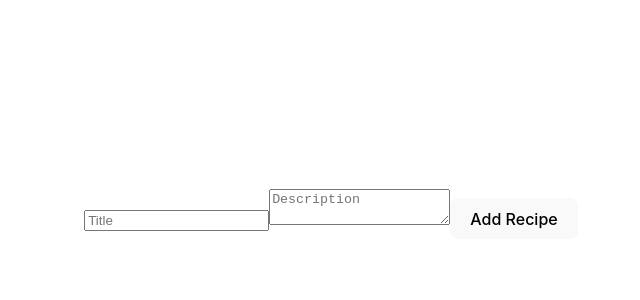
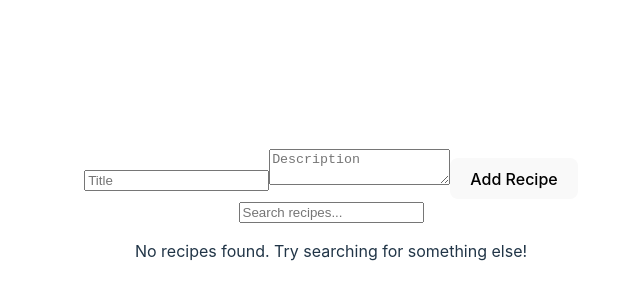
Before and after one commit to sewalewsetotaw/alx-fe-reactjs, a React (Vite) app in the folder recipe-sharing-app/: page / in a window 1280 px wide. Shown: the part 186-486 px from the top of the page, without its empty margins (309-949 px from the left). Built offline with nearby package versions, Linux system fonts and the light colour scheme.

Commit message:
Implementing Advanced Search and Filtering Capabilities

```diff
--- a/recipe-sharing-app/src/App.jsx
+++ b/recipe-sharing-app/src/App.jsx
@@ -4,15 +4,14 @@ import { BrowserRouter as Router, Route, Routes } from "react-router-dom";
 import "./App.css";
 import RecipeList from "./components/RecipeList";
 import AddRecipeForm from "./components/AddRecipeForm";
-import DeleteRecipeButton from "./components/DeleteRecipeButton";
-import EditRecipeForm from "./components/EditRecipeForm";
 import RecipeDetails from "./components/RecipeDetails";
-
+import SearchBar from "./components/SearchBar";
 function App() {
   return (
     <>
       <Router>
         <AddRecipeForm />
+        <SearchBar />
         <Routes>
           <Route path="/" element={<RecipeList />} />
           <Route path="/recipes/:id" element={<RecipeDetails />} />
--- a/recipe-sharing-app/src/components/RecipeList.jsx
+++ b/recipe-sharing-app/src/components/RecipeList.jsx
@@ -1,22 +1,48 @@
+// import React from "react";
+// import { useNavigate } from "react-router-dom";
+// import useRecipeStore from "../components/recipeStore";
+// const RecipeList = () => {
+//   const recipes = useRecipeStore((state) => state.recipes);
+//   const navigate = useNavigate();
+//   function viewDetails(id) {
+//     navigate(`/recipes/${id}`);
+//   }
+//   return (
+//     <div>
+//       {recipes.map((item) => (
+//         <div key={item.id}>
+//           <h3>{item.title}</h3>
+//           <h3>{item.description}</h3>
+//           <button onClick={() => viewDetails(item.id)}>view details</button>
+//         </div>
+//       ))}
+//     </div>
+//   );
+// };
+
+// export default RecipeList;
 import React from "react";
+import useRecipeStore from "../components/recipeStore";
 import { useNavigate } from "react-router-dom";
-import useRecipeStore from "../components/recipeStore";
-
 const RecipeList = () => {
-  const recipes = useRecipeStore((state) => state.recipes);
+  const filteredRecipes = useRecipeStore((state) => state.filteredRecipes); // Get filtered recipes
   const navigate = useNavigate();
   function viewDetails(id) {
     navigate(`/recipes/${id}`);
   }
   return (
     <div>
-      {recipes.map((item) => (
-        <div key={item.id}>
-          <h3>{item.title}</h3>
-          <h3>{item.description}</h3>
-          <button onClick={() => viewDetails(item.id)}>view details</button>
-        </div>
-      ))}
+      {filteredRecipes.length > 0 ? (
+        filteredRecipes.map((recipe) => (
+          <div key={recipe.id} style={{ marginBottom: "20px" }}>
+            <h3>{recipe.title}</h3>
+            <p>{recipe.description}</p>
+            <button onClick={() => viewDetails(recipe.id)}>view details</button>
+          </div>
+        ))
+      ) : (
+        <p>No recipes found. Try searching for something else!</p>
+      )}
     </div>
   );
 };
--- /dev/null
+++ b/recipe-sharing-app/src/components/SearchBar.jsx
@@ -0,0 +1,22 @@
+import React from "react";
+import useRecipeStore from "../components/recipeStore";
+function SearchBar() {
+  const setSearchTerm = useRecipeStore((state) => state.setSearchTerm);
+  const filterRecipes = useRecipeStore((state) => state.filterRecipes);
+  function handleSearch(event) {
+    const term = event.target.value;
+    setSearchTerm(term);
+    filterRecipes();
+  }
+  return (
+    <div>
+      <input
+        type="text"
+        placeholder="Search recipes..."
+        onChange={handleSearch}
+      />
+    </div>
+  );
+}
+
+export default SearchBar;
--- a/recipe-sharing-app/src/components/recipeStore.js
+++ b/recipe-sharing-app/src/components/recipeStore.js
@@ -7,5 +7,12 @@ const useRecipeStore =create(set=>({
     deleteRecipe:(id)=>set(state=>
         ({recipes:state.recipes.filter((recipe)=>recipe.id!==id)})),
     setRecipes:(recipes)=>set({recipes}),
+    searchTerm: '',
+    setSearchTerm: (term) => set({ searchTerm: term }),
+    filteredRecipes: [],
+    filterRecipes: () => set(state => ({
+        filteredRecipes: state.recipes.filter(recipe =>
+          recipe.title.toLowerCase().includes(state.searchTerm.toLowerCase())
+        )})),
 }));
 export default useRecipeStore;
```
